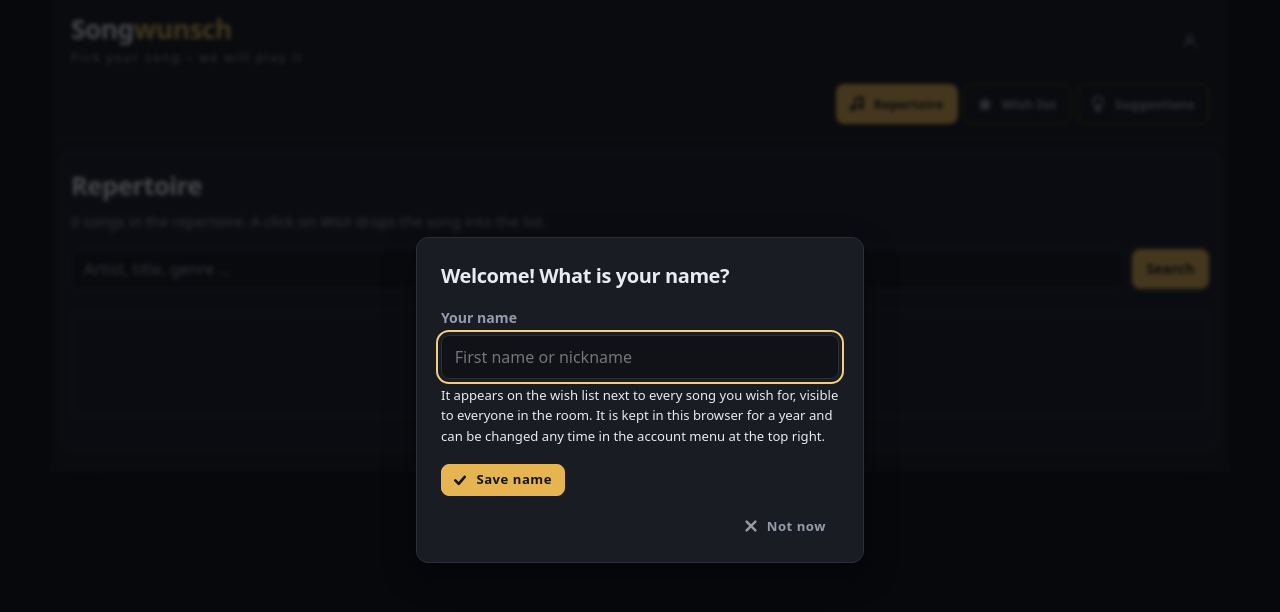
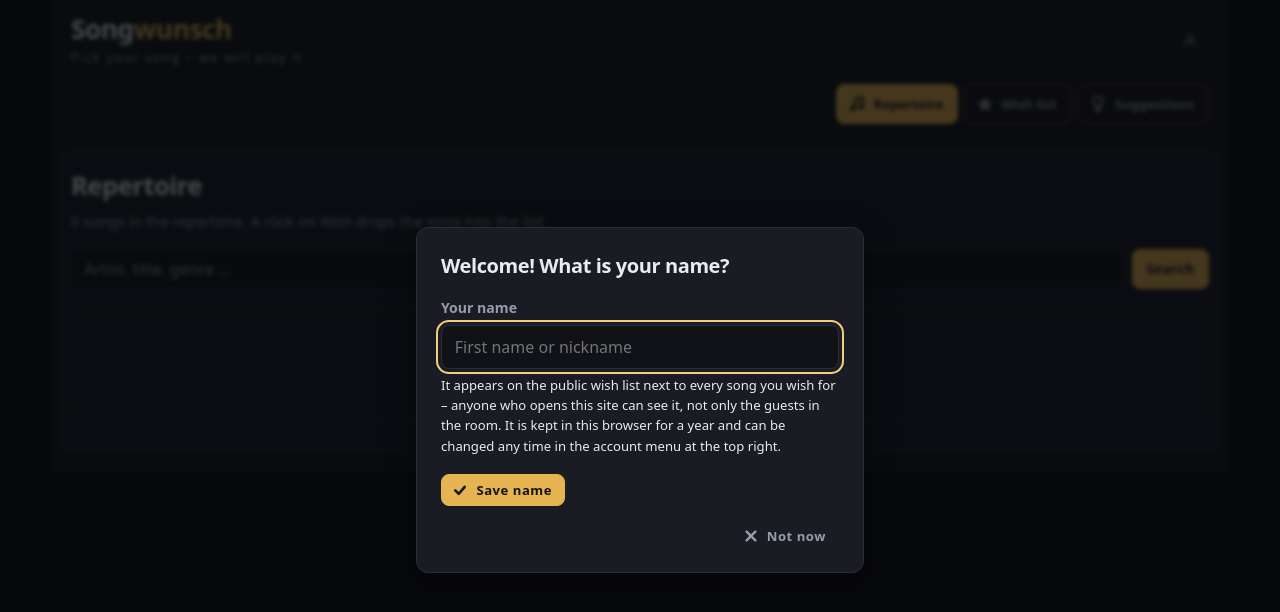
Before and after one commit to dandjo/songwunsch, a PHP site: page / in a window 1280 px wide. Shown: the top 612 px of the page. Run offline with PHP 8.4, Linux system fonts and the light colour scheme; data that the repository does not hold is empty; some libraries are stand-ins or nearby versions.

Commit message:
name: say that the visitor's name is public
- the hint under the name field, in the first-visit dialog and under
  /name alike, now says the name appears on the public wish list and
  anyone who opens the site can see it, not only the guests in the
  room; de and fr follow

```diff
--- a/templates/_name_form.php
+++ b/templates/_name_form.php
@@ -32,7 +32,7 @@ $id = $nameAsk ? 'name-ask' : 'name';
                maxlength="<?= GuestName::MAX_LENGTH ?>" autocomplete="nickname" autocapitalize="words"
                placeholder="<?= $e(t('First name or nickname')) ?>" aria-describedby="<?= $id ?>-hint"<?= $nameAsk ? ' autofocus' : '' ?>>
         <p class="field__hint" id="<?= $id ?>-hint">
-            <?= $e(t('It appears on the wish list next to every song you wish for, visible to everyone in the room.')) ?>
+            <?= $e(t('It appears on the public wish list next to every song you wish for – anyone who opens this site can see it, not only the guests in the room.')) ?>
             <?= $e(t('It is kept in this browser for a year and can be changed any time in the account menu at the top right.')) ?>
             <?php if (!$nameAsk): ?>
                 <?= $e(t('Leave the field empty to wish without a name.')) ?>
```
Also changed, not shown: 3 other files.
